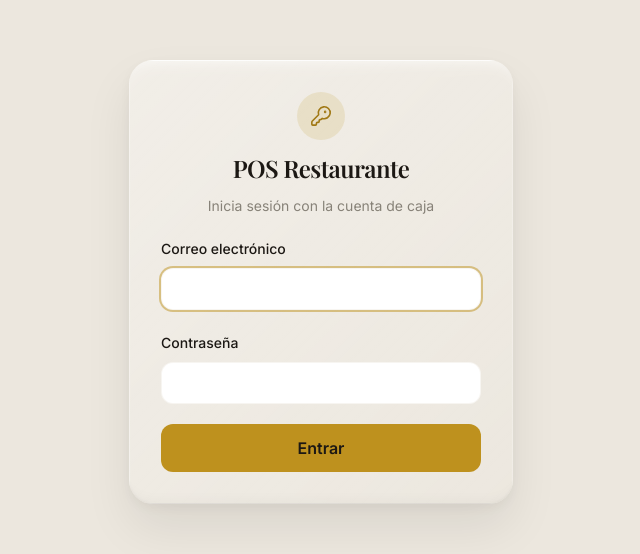
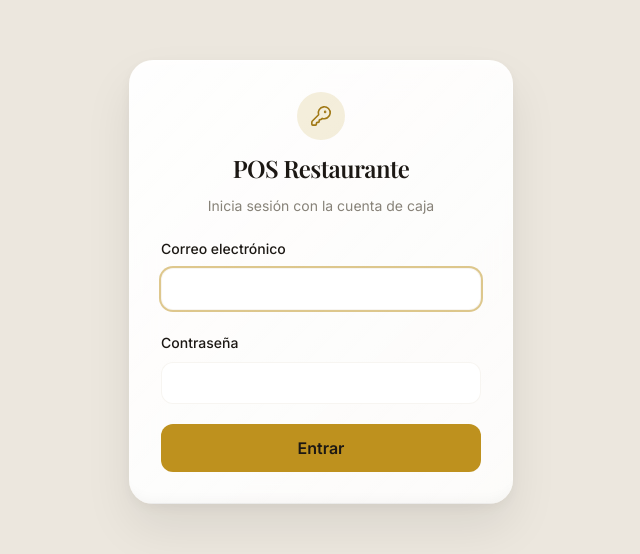
Before and after one commit to tonyislas-cell/pos-restaurante, a Next.js app: page /mesas in a window 1280 px wide. Shown: the part 118-672 px from the top of the page, without its empty margins (319-959 px from the left). Built offline with nearby package versions, Linux system fonts and the light colour scheme; no server answers.

Commit message:
Update design and restaurant details

```diff
--- a/components/NavBar.jsx
+++ b/components/NavBar.jsx
@@ -21,7 +21,7 @@ export default function NavBar() {
       <nav className="max-w-6xl mx-auto flex items-center gap-1 px-3 h-14">
         <span className="flex items-center gap-2 mr-3 font-display font-semibold tracking-tight text-ink shrink-0">
           <ChefHat size={20} strokeWidth={1.75} className="text-brand" />
-          <span className="hidden sm:inline">POS</span>
+          <span className="hidden sm:inline">El Tejaban</span>
         </span>
         {links.map((l) => {
           const active =
--- a/components/Ticket.jsx
+++ b/components/Ticket.jsx
@@ -8,10 +8,10 @@ import { money } from "@/lib/format";
 // Datos del negocio: edita estas constantes con la información real.
 // ADDRESS y PHONE son opcionales — si los dejas como cadena vacía "",
 // esa línea simplemente no se imprime.
-const RESTAURANT_NAME = "Mi Restaurante";
-const ADDRESS = ""; // ej. "Av. Reforma 123, Col. Centro"
-const PHONE = ""; // ej. "555-123-4567"
-const FAREWELL_MESSAGE = "Gracias por su visita";
+const RESTAURANT_NAME = "El Tejaban";
+const ADDRESS = "Avenida Universidad 340, Villas la Merced, 27296 Torreón, Coah.";
+const PHONE = "871 751 1098";
+const FAREWELL_MESSAGE = "¡Gracias por su preferencia!";
 
 export default function Ticket({ tableName, items, total, method, cash, change, date }) {
   const d = date || new Date();
--- a/components/ui/glass.jsx
+++ b/components/ui/glass.jsx
@@ -31,7 +31,7 @@ export const GlassEffect = ({
       <div
         className="absolute inset-0 z-0 overflow-hidden rounded-inherit rounded-3xl pointer-events-none"
         style={{
-          backdropFilter: "blur(1.5px)",
+          backdropFilter: "blur(16px)",
           filter: "url(#glass-distortion)",
           isolation: "isolate",
         }}
@@ -39,7 +39,7 @@ export const GlassEffect = ({
       <div
         className="absolute inset-0 z-10 rounded-inherit pointer-events-none"
         style={{
-          background: "linear-gradient(135deg, rgba(255,255,255,0.3) 0%, rgba(255,255,255,0.05) 100%)", // Frosty gradient
+          background: "linear-gradient(135deg, rgba(255,255,255,0.95) 0%, rgba(255,255,255,0.85) 100%)", // Frosty gradient
           borderTop: "1.5px solid rgba(255, 255, 255, 0.8)",
           borderLeft: "1.5px solid rgba(255, 255, 255, 0.4)",
           borderRight: "1px solid rgba(255, 255, 255, 0.1)",
```
